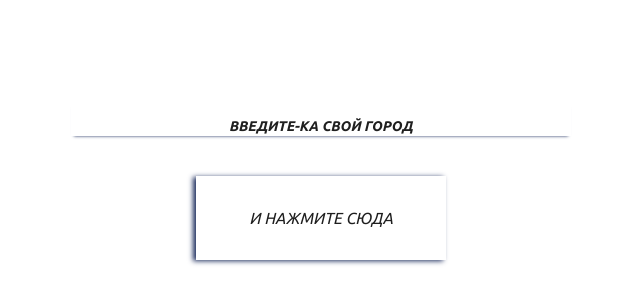
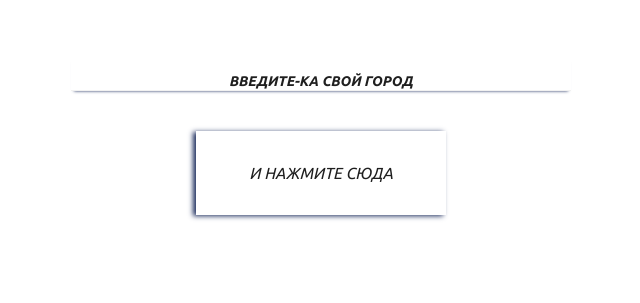
Before and after one commit to Nikitakun/random-itinerary, a plain HTML site: page index.html in a window 1280 px wide. Shown: the part 309-612 px from the top of the page, without its empty margins (319-959 px from the left). Drawn offline with Linux system fonts and the light colour scheme; some packages are replaced by stand-ins of ours.

Commit message:
change input border color and top padding

```diff
--- a/index.html
+++ b/index.html
@@ -9,7 +9,7 @@
       html, body {
         margin: 0;
         padding: 5%;
-        padding-top: 120px;
+        padding-top: 8%;
         width: 100%;
         height: 100%;
         font-weight: bold;
@@ -57,7 +57,7 @@
         text-align: center;
         text-transform: uppercase;
         border: none;
-        border-bottom: 1px solid #fff;
+        border-bottom: 1px solid #f1f1f1;
         box-shadow: 0 3px 3px -3px #1f2f5f;
         outline: none;
       }
```
